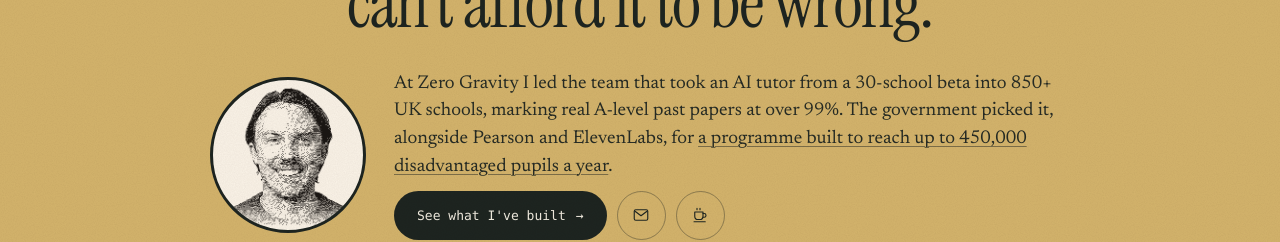
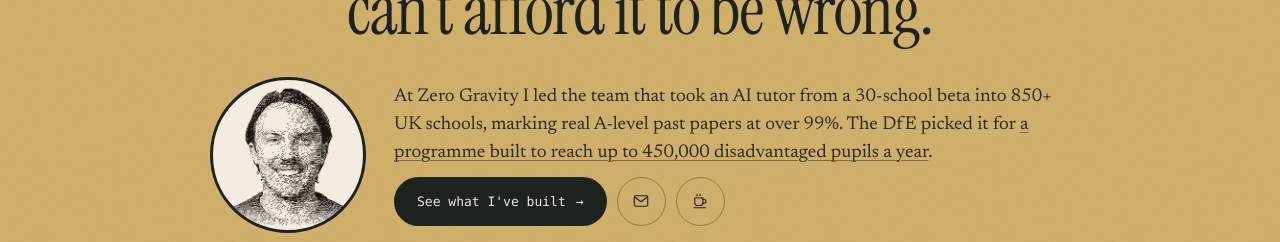
Before and after one commit to ElliotJLT/elliot-os, a Next.js app: page / in a window 1280 px wide. Shown: the part 321-563 px from the top of the page. Built offline with nearby package versions, Linux system fonts and the light colour scheme; no server answers.

Commit message:
Hero: hold the standfirst to three lines on desktop
Drops "alongside Pearson and ElevenLabs" and calls the government the
DfE, which takes the paragraph from four lines to three at the 676px
column every desktop width uses.

Co-Authored-By: Claude Opus 5.5 (1M context) <noreply@anthropic.com>

```diff
--- a/app/page.tsx
+++ b/app/page.tsx
@@ -68,8 +68,7 @@ export default async function Home() {
               <p className="band-sub rv-settle">
                 At Zero Gravity I led the team that took an AI tutor from a
                 30-school beta into 850+ UK schools, marking real A-level past
-                papers at over 99%. The government picked it, alongside
-                Pearson and ElevenLabs, for{" "}
+                papers at over 99%. The DfE picked it for{" "}
                 <a href="https://www.gov.uk/government/news/edtech-and-ai-companies-invited-to-help-build-safe-ai-tutoring-tools-for-disadvantaged-pupils">
                   a programme built to reach up to 450,000 disadvantaged
                   pupils a year
```
